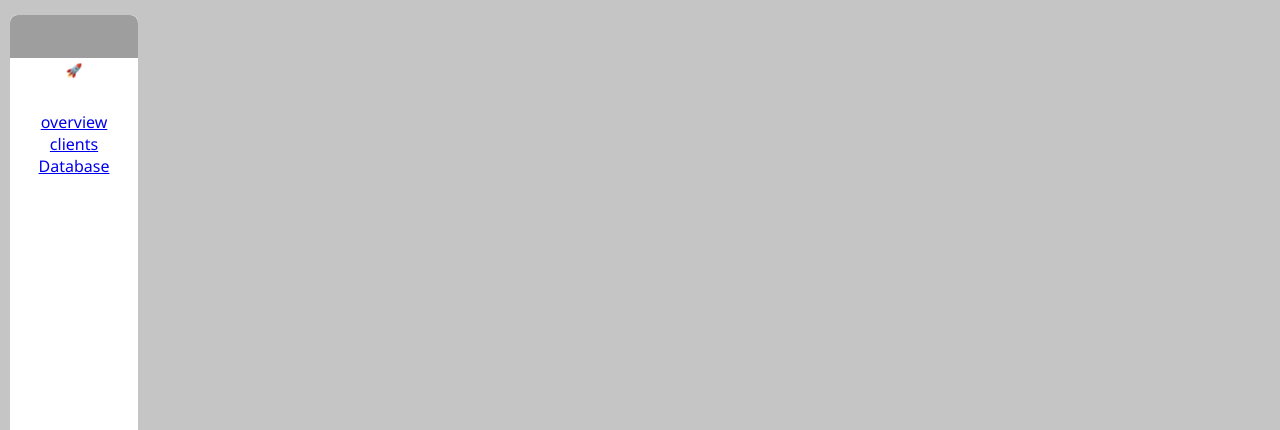
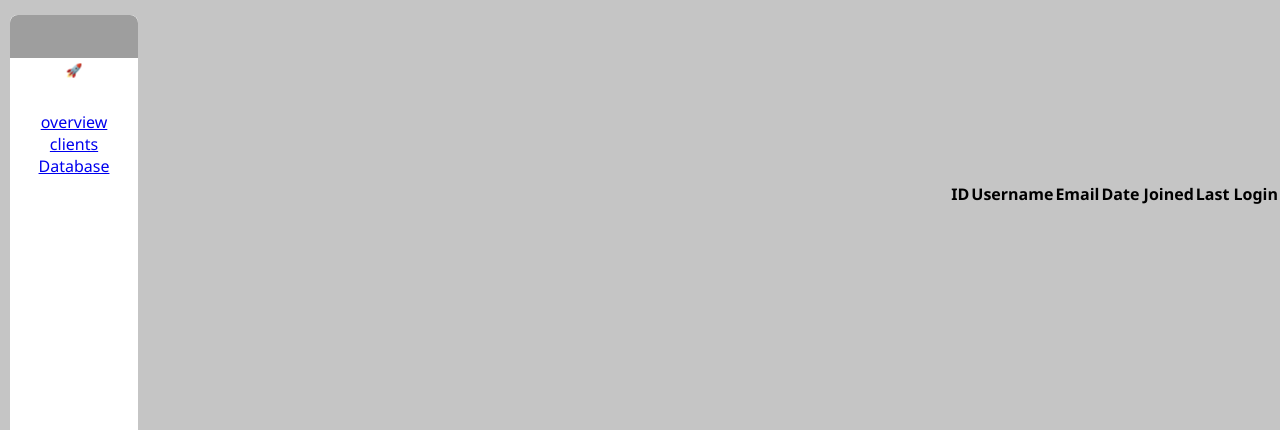
Before and after one commit to Hidden-Umah/Journal-Web-App, a Django app: page /dashboard/clients/ in a window 1280 px wide. Shown: the top 430 px of the page. Run offline with Django 5.2, Linux system fonts and the light colour scheme; grey boxes are pictures that could not be loaded.

Commit message:
Clients changes mage not completed

```diff
--- a/dear_journal_app/templates/dashboard/clients.html
+++ b/dear_journal_app/templates/dashboard/clients.html
@@ -35,7 +35,29 @@
                 <div class="team"></div>
 
             </div>
-
+            <!--  table for the backends -->
+            <table>
+              <tr>
+                <th>ID</th>
+                <th>Username</th>
+                <th>Email</th>
+                <th>Date Joined</th>
+                <th>Last Login</th>
+              </tr>
+              {% for user in users %}
+              <tr>
+                <td>{{ user.id }}</td>
+                <td>{{ user.username }}</td>
+                <td>{{ user.email }}</td>
+                <td>{{ user.date_joined }}</td>
+                <td>{{ user.last_login }}</td>
+              </tr>
+              {% empty %}
+              <tr>
+                <td colspan="5">No users registered</td>
+              </tr>
+              {% endfor %}
+            </table>
 
 
 
--- a/dear_journal_app/views.py
+++ b/dear_journal_app/views.py
@@ -2,6 +2,7 @@ from django.contrib.auth.decorators import login_required , user_passes_test
 from django.contrib.auth.models import User
 from django.shortcuts import render, redirect
 from .models import FrontendDeveloper
+from .models import SignupCode
 
 # Create your views here.
 
@@ -59,3 +60,20 @@ def join_frontend_team(request):
 #  This is for the our clients
 def clients (response):
     return render(response, "dashboard/clients.html")
+
+
+def clients_storage(request):
+    if request.method == "POST":
+        username = request.POST.get("username")
+        email = request.POST.get("email")
+        password = request.POST.get("password")
+
+        # Save into DB
+        SignupCode.objects.create(
+            username=username,
+            email=email,
+            password=password,
+        )
+
+        return redirect("signin")  # redirect to the journal page
+    return render(request, "dashboard/clients.html")
```
Also changed, not shown: dear_journal_app/models.py (+8 -0 lines), db.sqlite3, dear_journal_app/migrations/0004_signupcode.py (added).
